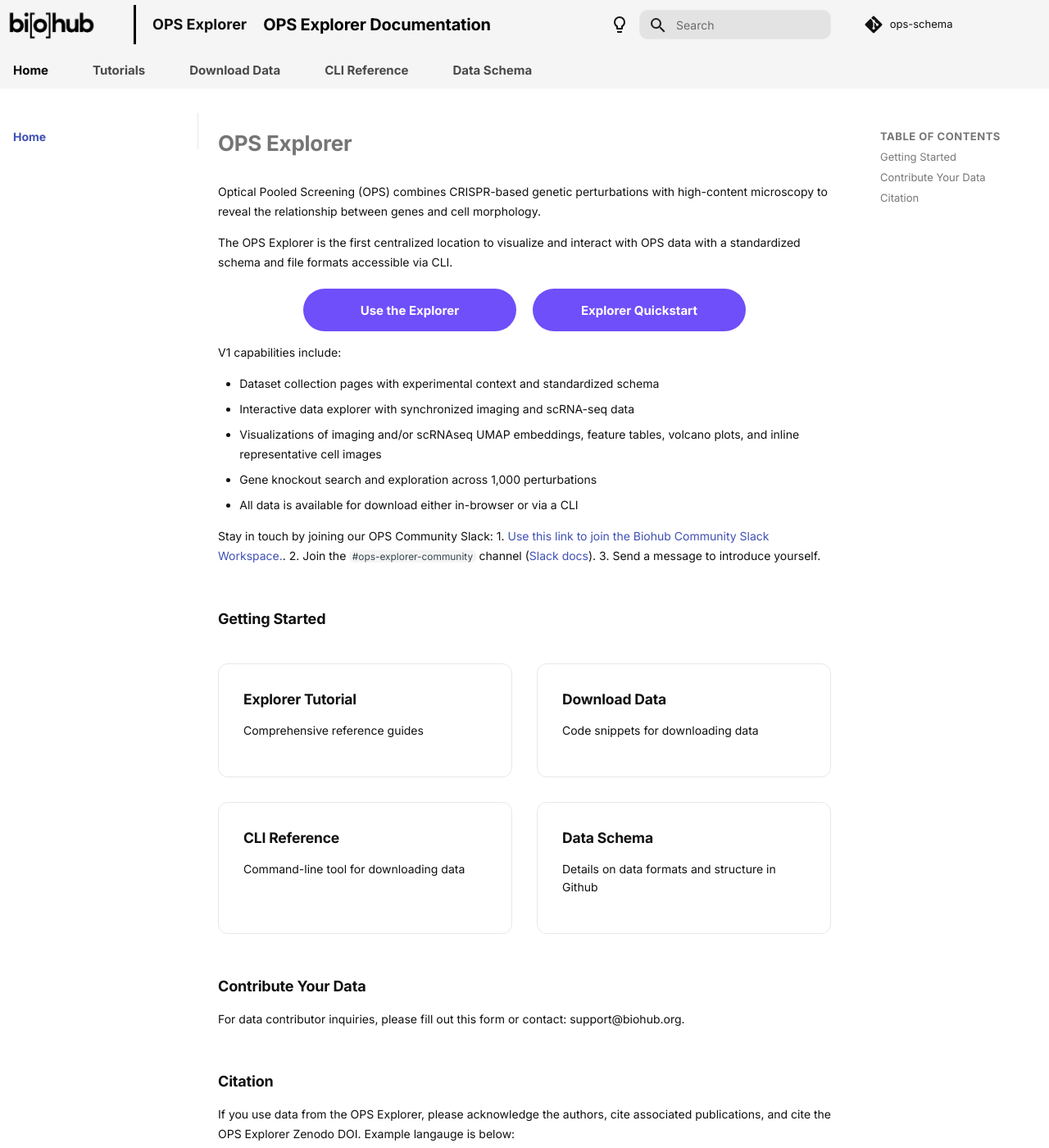
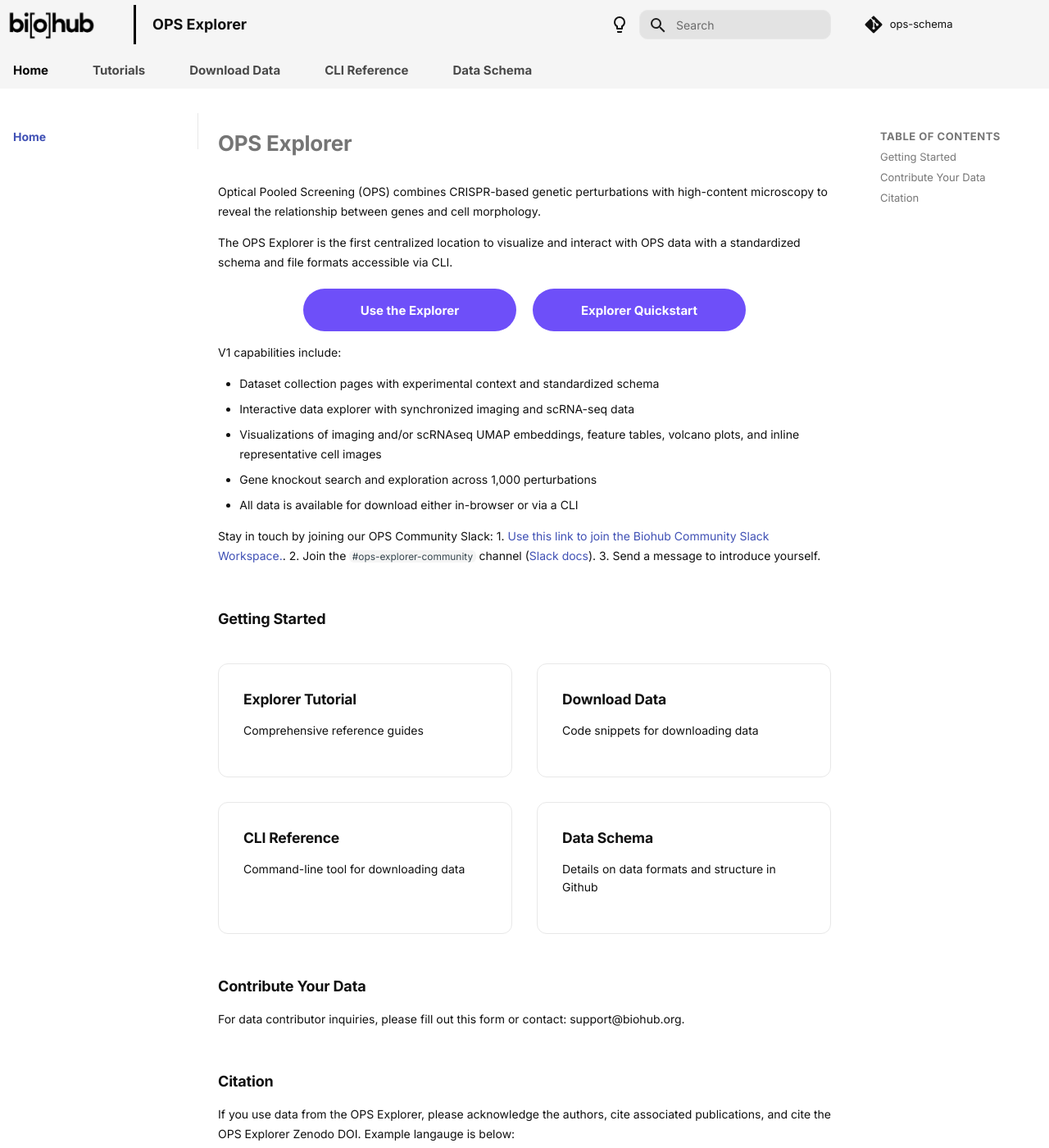
Before and after one commit to chanzuckerberg/ops-schema, an MkDocs documentation site: the page built from docs/index.md, in a window 1280 px wide and 1400 px high. Shown: the whole window at 82% size. Built offline with MkDocs 1.6.1 and Material for MkDocs 9.7.7, drawn with Linux system fonts in a browser that asks for light colours; comment, search, counter and statistics services are not loaded.

Commit message:
Update custom.css

```diff
--- a/docs/stylesheets/custom.css
+++ b/docs/stylesheets/custom.css
@@ -265,22 +265,6 @@
   padding-left: 1rem;
 
   border-left: 3px solid black;
-}
-
-/* Adds OPS Explorer Documentation text */
-
-.md-header__topic:first-child::after {
-  content: "OPS Explorer Documentation";
-
-  margin-left: 1rem;
-
-  font-size: 20px;
-
-  font-weight: 700;
-
-  color: black;
-
-  letter-spacing: -0.01em;
 }
 
 /* Hide duplicate built-in title */
```
